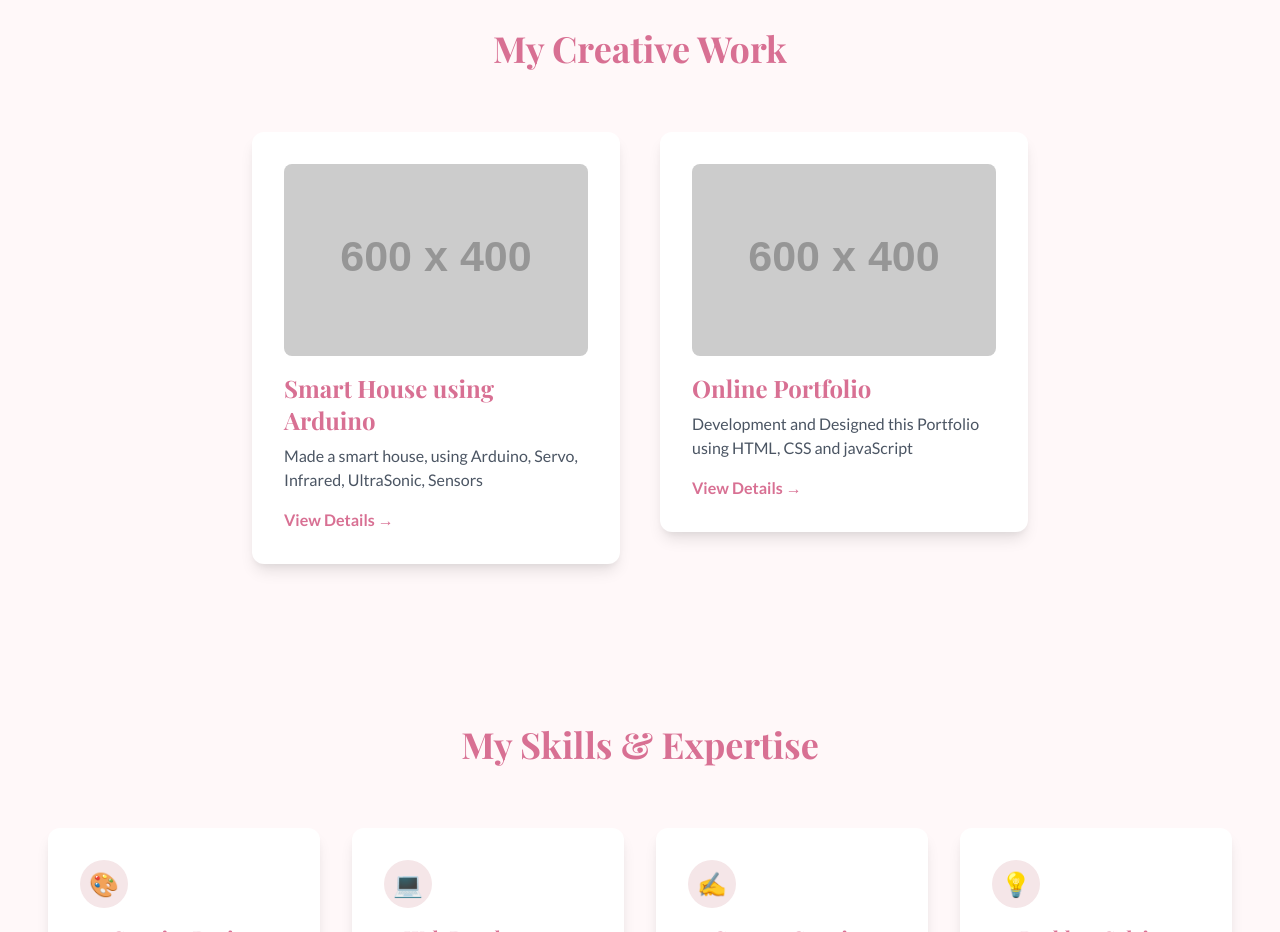
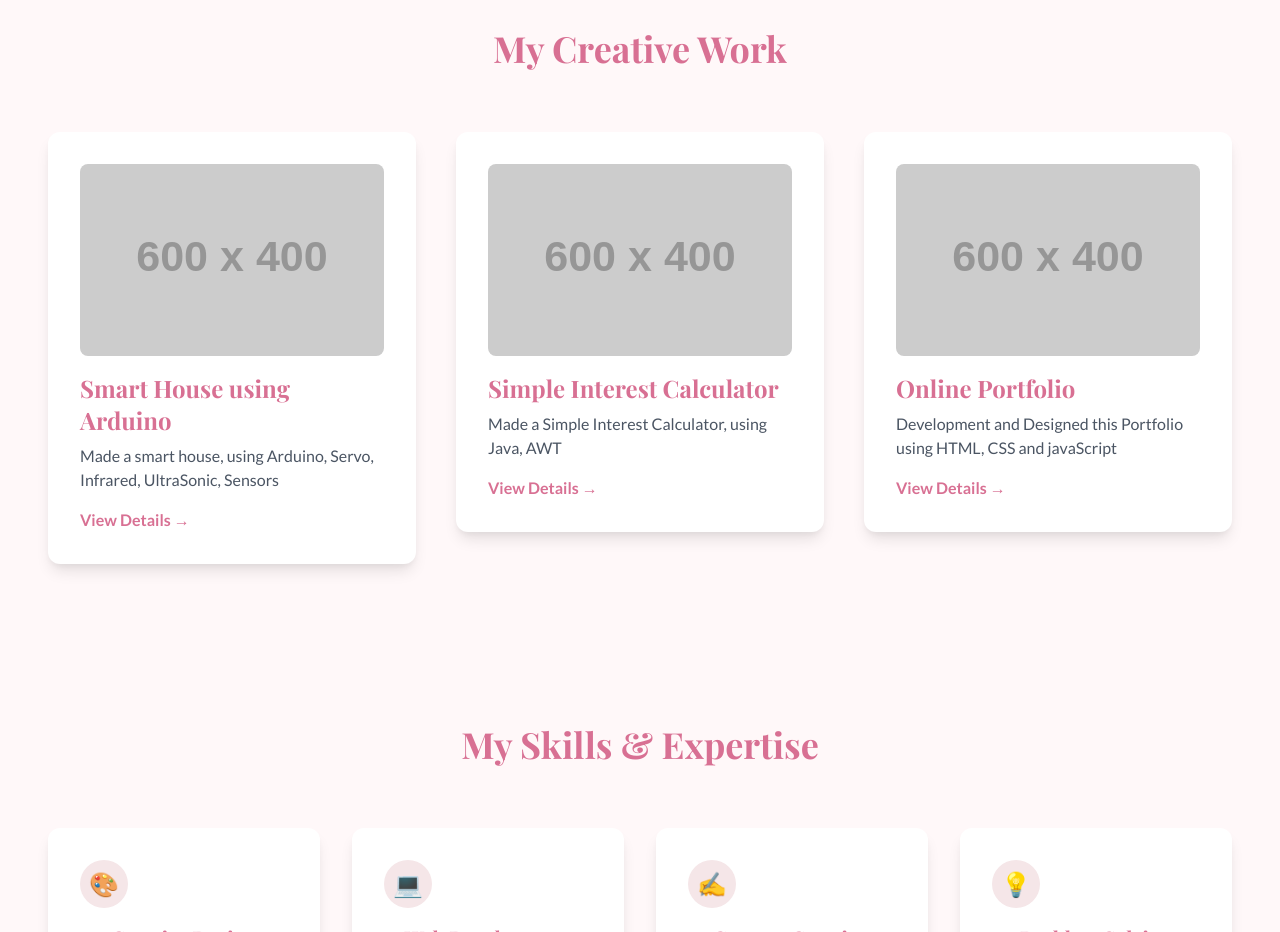
Before and after one commit to nimrawani04/portfolio, a plain HTML site: page index.html in a window 1280 px wide. Shown: the part 1140-2072 px from the top of the page. Drawn offline with nearby package versions, Linux system fonts and the light colour scheme; placeholder pictures from the web are drawn by us.

Commit message:
Added New Project

```diff
--- a/index.html
+++ b/index.html
@@ -79,6 +79,13 @@
                 <h3 class="text-2xl font-heading mb-2">Smart House using Arduino</h3>
                 <p class="text-gray-600 mb-4">Made a smart house, using Arduino, Servo, Infrared, UltraSonic,
                     Sensors</p>
+                <a href="#" class="text-[#D87093] hover:underline font-semibold">View Details &rarr;</a>
+            </div>
+            <div class="card w-full md:w-[calc(50%-1.25rem)] lg:w-[calc(33.333333%-1.666666rem)]">
+                <img src="https://placehold.co/600x400/D87093/FFF8F9?text=Simple+Interest+Calculator+(GUI)+" alt="Project 1"
+                    class="rounded-lg mb-4 w-full h-48 object-cover">
+                <h3 class="text-2xl font-heading mb-2">Simple Interest Calculator</h3>
+                <p class="text-gray-600 mb-4">Made a Simple Interest Calculator, using Java, AWT </p>
                 <a href="#" class="text-[#D87093] hover:underline font-semibold">View Details &rarr;</a>
             </div>
             <div class="card w-full md:w-[calc(50%-1.25rem)] lg:w-[calc(33.333333%-1.666666rem)]">
```
